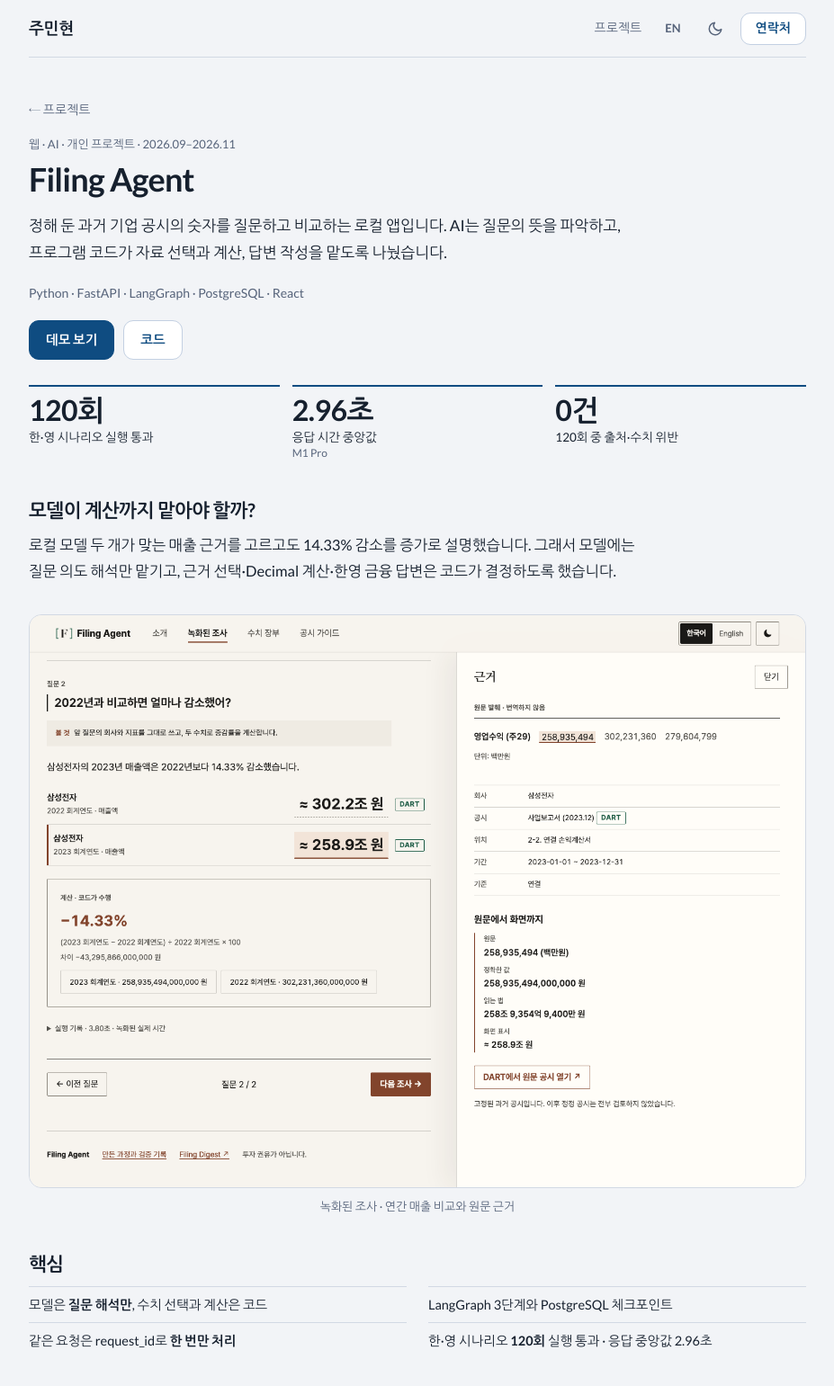
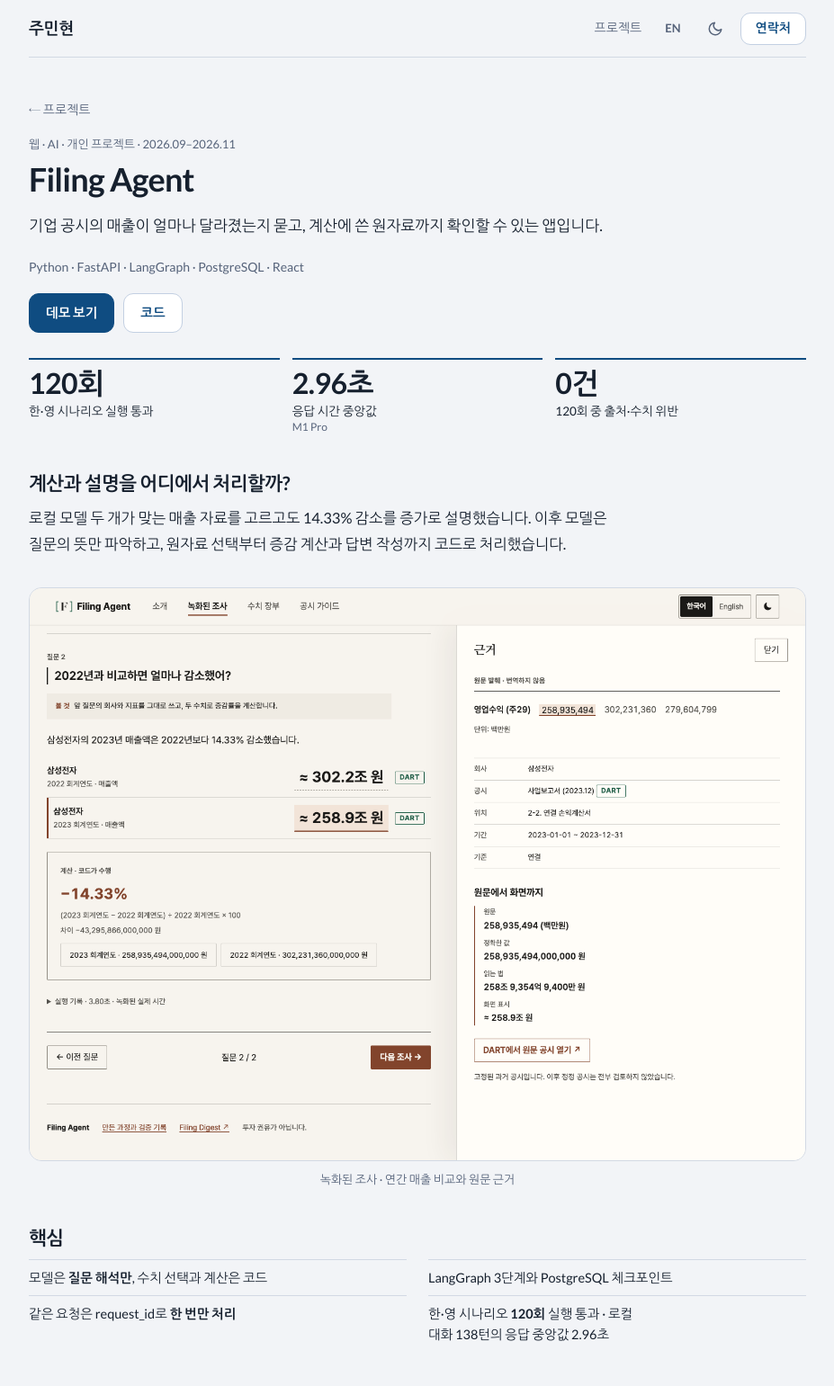
Before and after one commit to mhju0/mhju0.github.io, a plain HTML site: page ko/p/filing-agent.html in a window 1280 px wide. Shown: the top 1541 px of the page at 90% size, without its empty margins (176-1103 px from the left). Drawn offline with Linux system fonts and the light colour scheme.

Commit message:
docs: clarify Filing Agent portfolio case (#26)
Agent: codex

```diff
--- a/ko/p/filing-agent.html
+++ b/ko/p/filing-agent.html
@@ -33,16 +33,16 @@
 <div class="dh">
 <p class="kind">웹 · AI · 개인 프로젝트 · 2026.09–2026.11</p>
 <h1>Filing Agent</h1>
-<p class="intro">정해 둔 과거 기업 공시의 숫자를 질문하고 비교하는 로컬 앱입니다. AI는 질문의 뜻을 파악하고, 프로그램 코드가 자료 선택과 계산, 답변 작성을 맡도록 나눴습니다.</p>
+<p class="intro">기업 공시의 매출이 얼마나 달라졌는지 묻고, 계산에 쓴 원자료까지 확인할 수 있는 앱입니다.</p>
 <p class="stk"><span>Python ·</span> <span>FastAPI ·</span> <span>LangGraph ·</span> <span>PostgreSQL ·</span> <span>React</span></p>
 <div class="btns"><a class="btn p" href="https://filing-agent.vercel.app/" target="_blank" rel="noreferrer">데모 보기</a><a class="btn" href="https://github.com/mhju0/filing-agent" target="_blank" rel="noreferrer">코드</a></div>
 </div>
 <ul class="nums"><li><b>120회</b><span><span class="nb">한·영</span> 시나리오 실행 통과</span></li><li><b>2.96초</b><span>응답 시간 중앙값<small>M1 Pro</small></span></li><li><b>0건</b><span>120회 중 <span class="nb">출처·수치</span> 위반</span></li></ul>
-<section class="sec"><h2>모델이 계산까지 맡아야 할까?</h2><p>로컬 모델 두 개가 맞는 매출 근거를 고르고도 14.33% 감소를 증가로 설명했습니다. 그래서 모델에는 질문 의도 해석만 맡기고, 근거 <span class="nb">선택·Decimal</span> <span class="nb">계산·한영</span> 금융 답변은 코드가 결정하도록 했습니다.</p></section>
+<section class="sec"><h2>계산과 설명을 어디에서 처리할까?</h2><p>로컬 모델 두 개가 맞는 매출 자료를 고르고도 14.33% 감소를 증가로 설명했습니다. 이후 모델은 질문의 뜻만 파악하고, 원자료 선택부터 증감 계산과 답변 작성까지 코드로 처리했습니다.</p></section>
 <div class="shots one"><figure><a href="../../assets/agent-ko-20261001b.png" target="_blank" rel="noreferrer"><picture><source media="(max-width:640px)" srcset="../../assets/thumb-agent-ko-20261113.webp"><img src="../../assets/agent-ko-20261001b.png" alt="녹화된 조사 · 연간 매출 비교와 원문 근거" loading="lazy" decoding="async"></picture></a><figcaption>녹화된 조사 · 연간 매출 비교와 원문 근거</figcaption></figure></div>
 <section class="sec">
 <h2>핵심</h2>
-<ul class="facts"><li>모델은 <b>질문 해석만</b>, 수치 선택과 계산은 코드</li><li>LangGraph 3단계와 PostgreSQL 체크포인트</li><li>같은 요청은 request_id로 <b>한 번만 처리</b></li><li><span class="nb">한·영</span> 시나리오 <b>120회</b> 실행 통과 · 응답 중앙값 2.96초</li></ul>
+<ul class="facts"><li>모델은 <b>질문 해석만</b>, 수치 선택과 계산은 코드</li><li>LangGraph 3단계와 PostgreSQL 체크포인트</li><li>같은 요청은 request_id로 <b>한 번만 처리</b></li><li><span class="nb">한·영</span> 시나리오 <b>120회</b> 실행 통과 · 로컬 대화 138턴의 응답 중앙값 2.96초</li></ul>
 </section>
 <section class="sec">
 <h2>동작 흐름</h2>
```
Also changed, not shown: en/p/filing-agent.html (+3 -3 lines).
